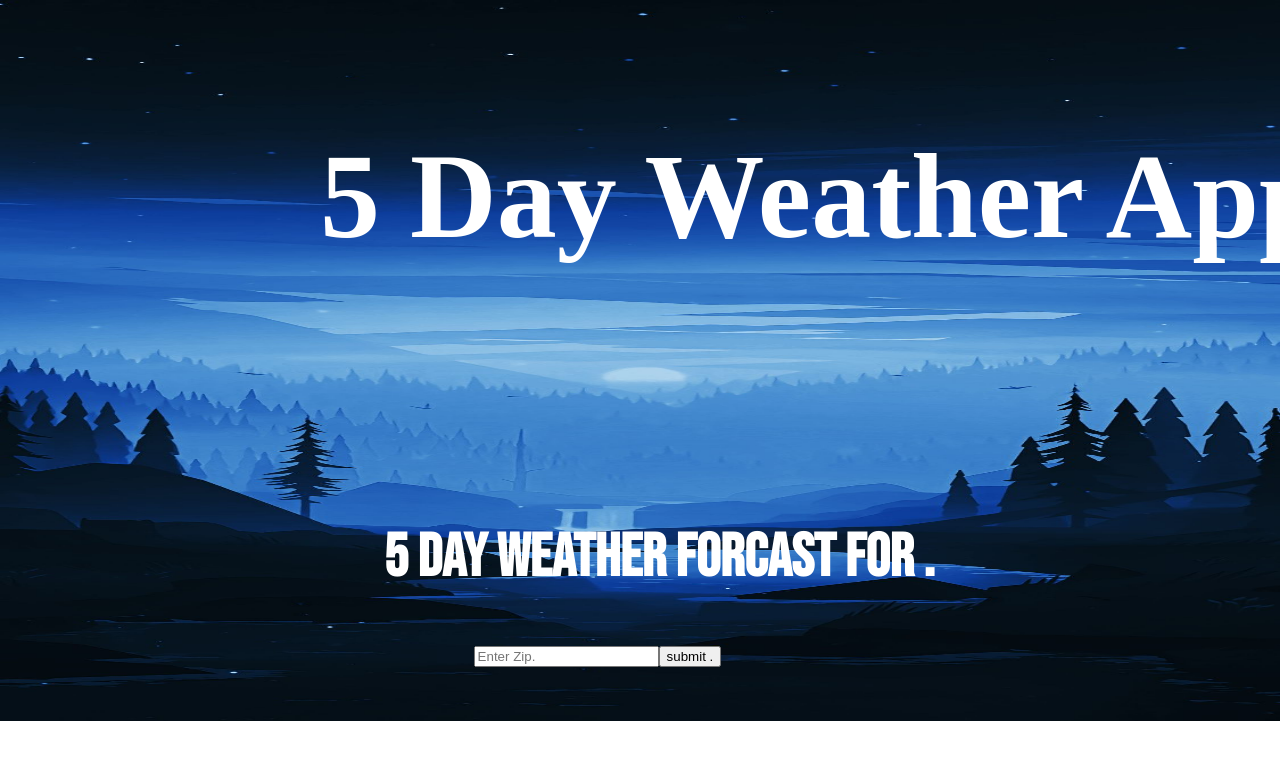
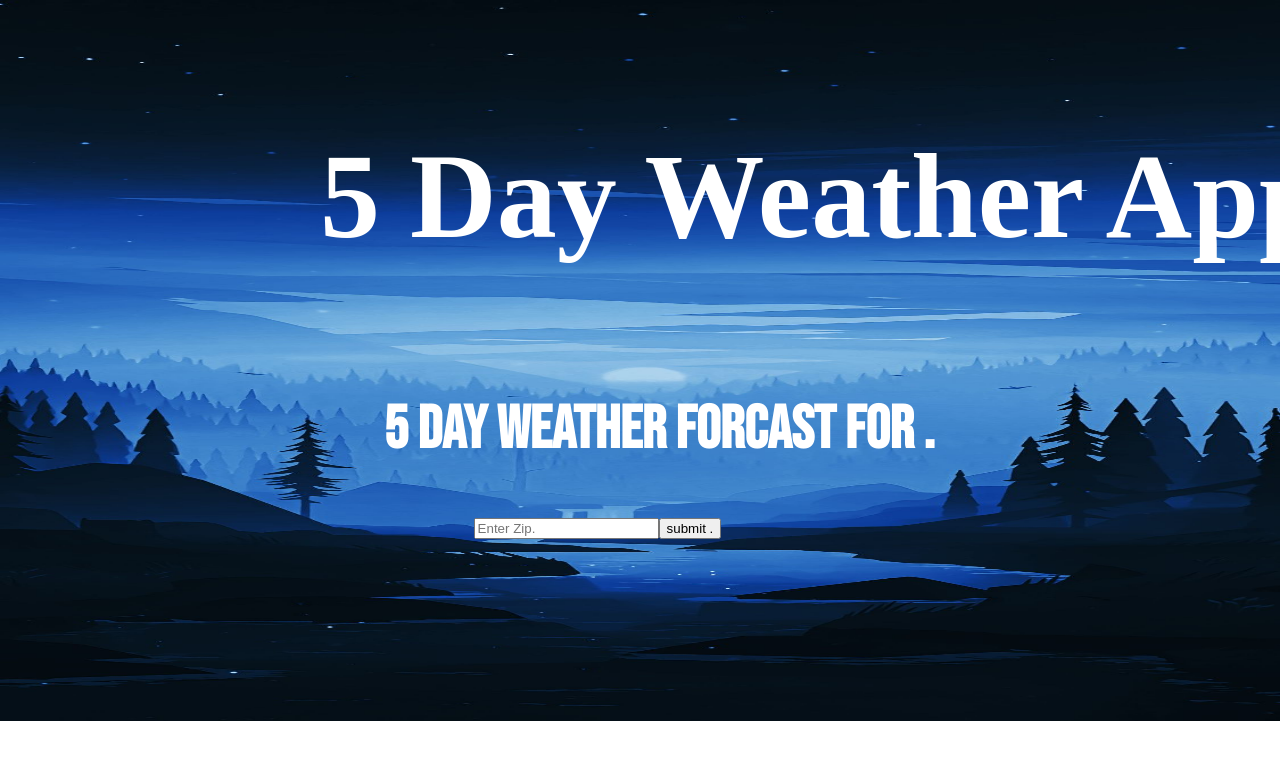
Before and after one commit to tgodkev/weather-app, a React (Create React App) app: page / in a window 1280 px wide. Shown: the top 760 px of the page. Built offline with nearby package versions, Linux system fonts and the light colour scheme; no server answers; a web font is replaced by a local one.

Commit message:
almost done need to add more data

```diff
--- a/public/Style.css
+++ b/public/Style.css
@@ -130,6 +130,7 @@ body{
     font-family: 'Bebas Neue', cursive;
     font-size: 30px;
   color: white;
+  padding-bottom: 10%;
 }
 
 .search{
@@ -143,7 +144,7 @@ body{
     position: relative;
     margin-top: 10%;
     margin-left: 25%;
-    margin-bottom: 20%;
+    margin-bottom: 10%;
     color: white;
     font-family: 'The Nautigal', cursive;
     font-size: 60px;
```
